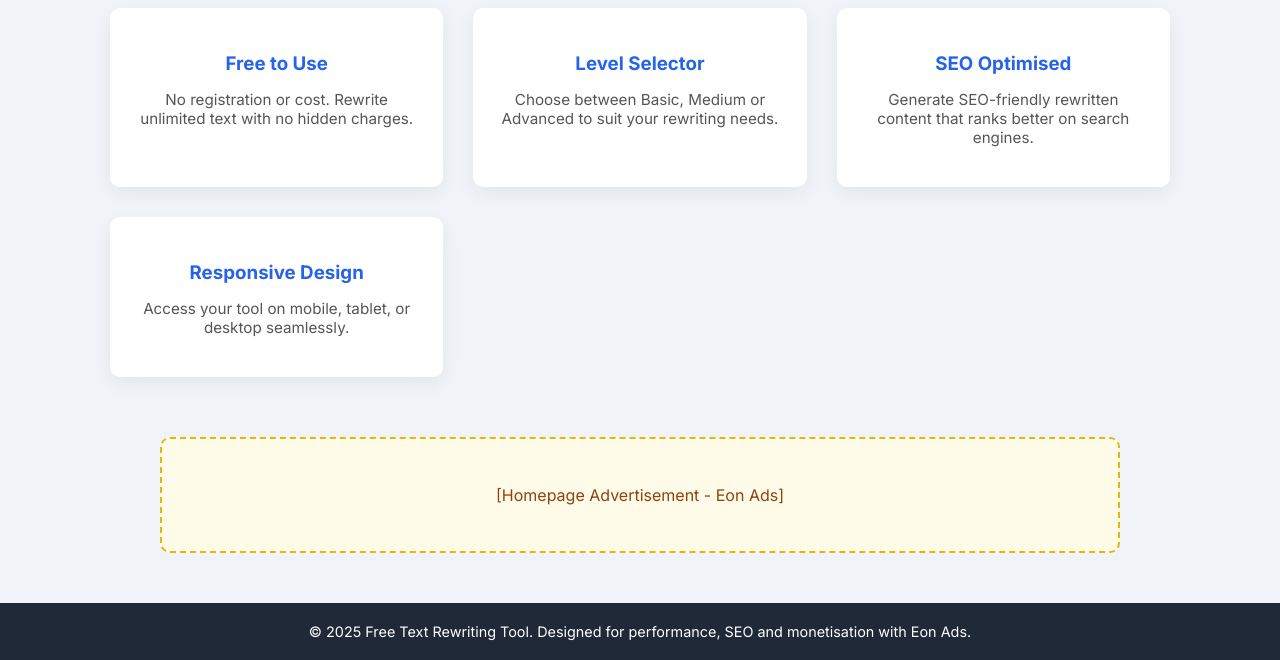
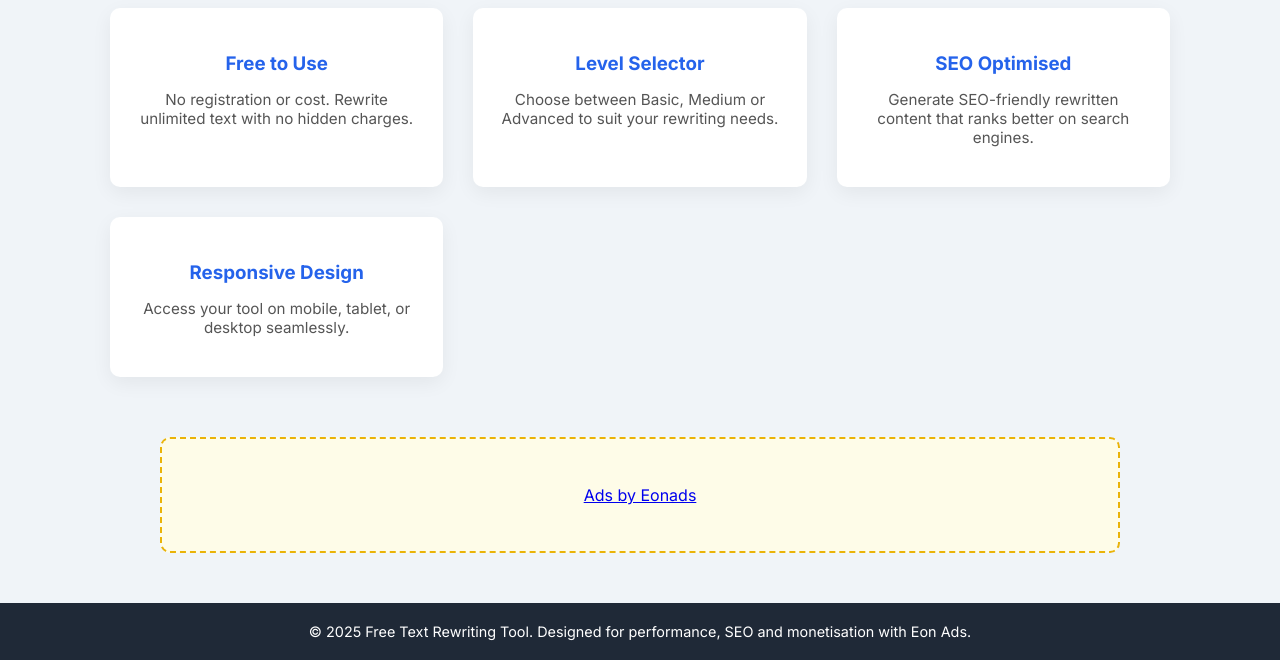
Before and after one commit to Abc4142/Tool-11, a plain HTML site: page index.html in a window 1280 px wide. Shown: the part 449-1109 px from the top of the page. Drawn offline with Linux system fonts and the light colour scheme.

Commit message:
Update index.html

```diff
--- a/index.html
+++ b/index.html
@@ -157,7 +157,11 @@
 
 <div class="ad-space">
   <!-- 📌 Insert your Eon Ads Code here -->
-  <p>[Homepage Advertisement - Eon Ads]</p>
+  <p><!-- ads by Eonads -->
+<a href="https://www.eonads.com" class="ex1" target="_blank">Ads by Eonads</a>
+<ins class="e728x90" id="728x90" data-revive-hash="da9cbb9676d3cda4448afa2540a2b740" data-revive-zoneid="64334" data-revive-id="f87497be83f6ed6b52c3b340d803ae0d"></ins>
+<script async src="//network.eonads.com/adserver/www/delivery/asyncjs.php"></script><!-- ads by Eonads -->
+                     </p>
 </div>
 
 <footer>
```
